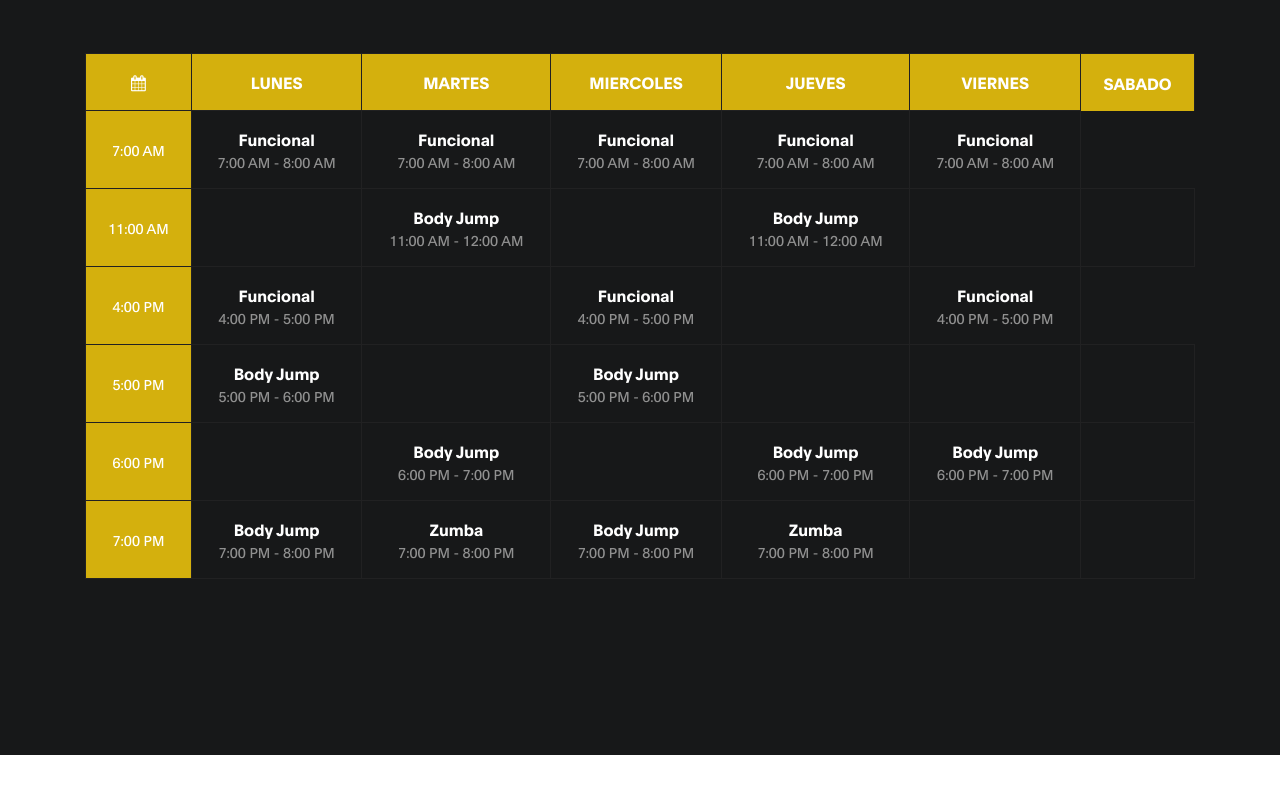
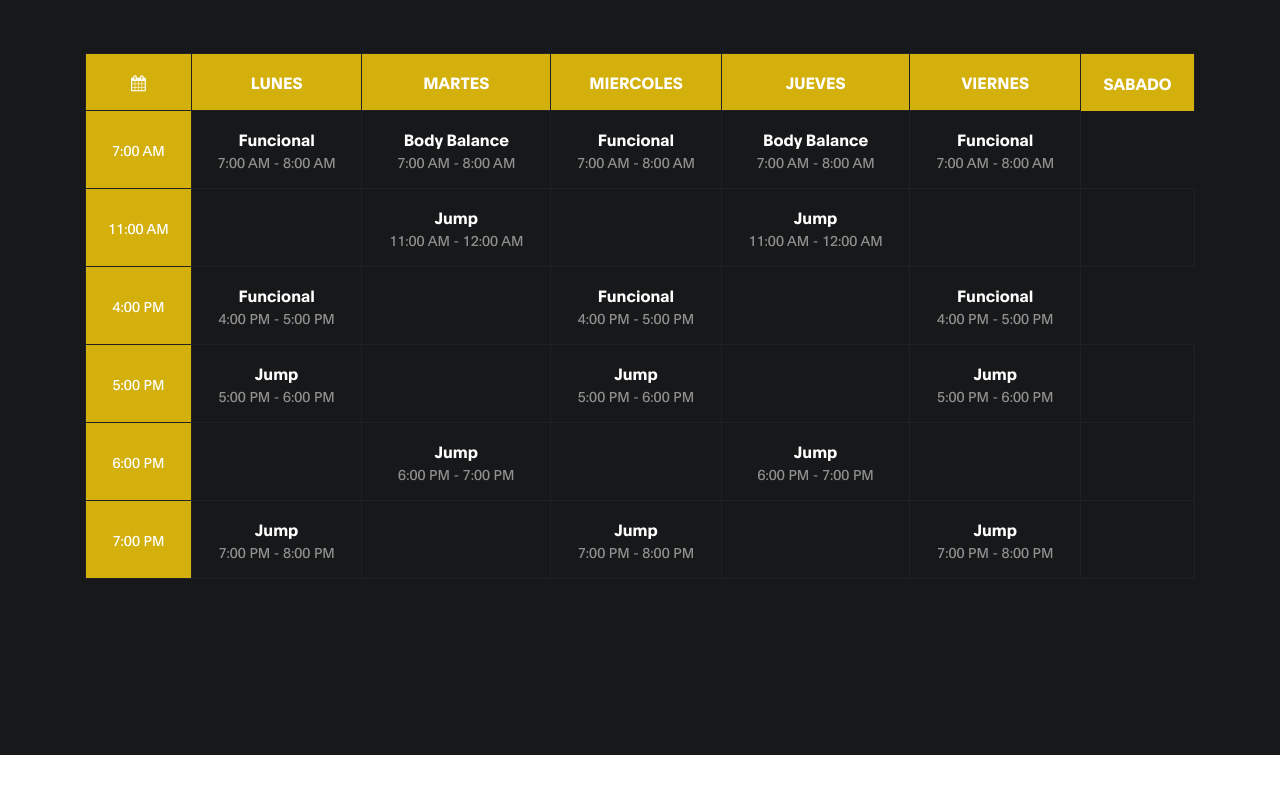
Before and after one commit to TomasManazza80/NewStyleGym, a plain HTML site: page index.html in a window 1280 px wide. Shown: the part 3486-4280 px from the top of the page. Drawn offline with Linux system fonts and the light colour scheme.

Commit message:
horarios

```diff
--- a/css/index.css
+++ b/css/index.css
@@ -8,3 +8,28 @@
     height: 200px;
     width: auto;
 }
+
+
+
+
+.designed-by {
+    font-size: 1.2em;
+    color: #000000;
+
+}
+
+.designed-by a {
+
+    border-radius: 10%;
+    color: #fbf0f0;
+    font-weight: bold;
+    border-bottom: 2px solid #1e90ff;
+    transition: color 0.3s ease, border-bottom-color 0.3s ease;
+}
+
+.designed-by a:hover {
+
+    background-color:blue;
+    color: #ff9900;
+    border-bottom-color: #ff6347;
+}
--- a/css/tooplate-gymso-style.css
+++ b/css/tooplate-gymso-style.css
@@ -770,7 +770,7 @@ contenedor de personal
 
 
   .copyright-text {
-    font-size: 200px;
+    font-size: 14px;
     color: #666;
     text-align: center;
     margin-bottom: 20px;
--- a/index.html
+++ b/index.html
@@ -301,7 +301,7 @@ https://www.tooplate.com/view/2119-gymso-fitness
                                                 <span>7:00 am - 8:00 am</span>
                                             </td>
                                             <td>
-                                                <strong>Funcional</strong>
+                                                <strong>Body Balance</strong>
                                                 <span>7:00 am - 8:00 am</span>
                                             </td>
                                             <td>
@@ -309,7 +309,7 @@ https://www.tooplate.com/view/2119-gymso-fitness
                                                 <span>7:00 am - 8:00 am</span>
                                             </td>
                                             <td>
-                                                <strong>Funcional</strong>
+                                                <strong>Body Balance</strong>
                                                 <span>7:00 am - 8:00 am</span>
                                             </td>
                                             <td>
@@ -322,12 +322,12 @@ https://www.tooplate.com/view/2119-gymso-fitness
                                             <td><small>11:00 am</small></td>
                                             <td></td>
                                             <td>
-                                                <strong>Body Jump</strong>
+                                                <strong>Jump</strong>
                                                 <span>11:00 am - 12:00 am</span>
                                             </td>
                                             <td></td>
                                             <td>
-                                                <strong>Body Jump</strong>
+                                                <strong>Jump</strong>
                                                 <span>11:00 am - 12:00 am</span>
                                             </td>
                                             <td></td>
@@ -355,18 +355,21 @@ https://www.tooplate.com/view/2119-gymso-fitness
                                          <tr>
                                             <td><small>5:00 pm</small></td>
                                             <td>
-                                                <strong>Body Jump</strong>
+                                                <strong>Jump</strong>
                                                 <span>5:00 pm - 6:00 pm</span>
                                             </td>
                                             <td>
 
                                             </td>
                                             <td>
-                                                <strong>Body Jump</strong>
+                                                <strong>Jump</strong>
                                                 <span>5:00 pm - 6:00 pm</span>
                                             </td>
                                             <td></td>
-                                            <td></td>
+                                            <td>
+                                                <strong>Jump</strong>
+                                                <span>5:00 pm - 6:00 pm</span>
+                                            </td>
                                             <td></td>
                                          </tr>
 
@@ -375,18 +378,15 @@ https://www.tooplate.com/view/2119-gymso-fitness
                                             <td><small>6:00 pm</small></td>
                                             <td></td>
                                             <td>
-                                                <strong>Body Jump</strong>
+                                                <strong>Jump</strong>
                                                 <span>6:00 pm - 7:00 pm</span>
                                             </td>
                                             <td></td>
                                             <td>
-                                                <strong>Body Jump</strong>
+                                                <strong>Jump</strong>
                                                 <span>6:00 pm - 7:00 pm</span>
                                             </td>
-                                            <td>
-                                                <strong>Body Jump</strong>
-                                                <span>6:00 pm - 7:00 pm</span>
-                                            </td>
+                                            <td></td>
                                             <td></td>
                                          </tr>
 
@@ -395,22 +395,19 @@ https://www.tooplate.com/view/2119-gymso-fitness
                                          <tr>
                                             <td><small>7:00 pm</small></td>
                                             <td>
-                                                <strong>Body Jump</strong>
-                                                <span>7:00 pm - 8:00 pm</span>
-                                            </td>
-                                            <td>
-                                                <strong>Zumba</strong>
-                                                <span>7:00 pm - 8:00 pm</span>
-                                            </td>
-                                            <td>
-                                                <strong>Body Jump</strong>
-                                                <span>7:00 pm - 8:00 pm</span>
-                                            </td>
-                                            <td>
-                                                <strong>Zumba</strong>
+                                                <strong>Jump</strong>
                                                 <span>7:00 pm - 8:00 pm</span>
                                             </td>
                                             <td></td>
+                                            <td>
+                                                <strong>Jump</strong>
+                                                <span>7:00 pm - 8:00 pm</span>
+                                            </td>
+                                            <td></td>
+                                            <td>
+                                                <strong>Jump</strong>
+                                                <span>7:00 pm - 8:00 pm</span>
+                                            </td>
                                             <td></td>
                                          </tr>
 
@@ -469,18 +466,21 @@ https://www.tooplate.com/view/2119-gymso-fitness
                     <div class="ml-auto col-lg-4 col-md-5">
                         <p class="copyright-text">Copyright &copy; 2024 New Style Gym. </p>
 
-                      <p>Design: <a href="https://www.linkedin.com/in/tomasmanazza/"> Tomás Manazza</a></p>
+
                     </div>
 
                     <div class="d-flex justify-content-center mx-auto col-lg-5 col-md-7 col-12">
                         <p class="mr-4">
                             <i class="fa fa-envelope-o mr-1"></i>
                             <a href="#">sleagus_4@gmail.com</a>
+
                         </p>
 
                         <p><i class="fa fa-phone mr-1"></i> 342-5406918</p>
+
+
                     </div>
-
+                    <p class="designed-by">Designed by: <a href="https://www.linkedin.com/in/tomasmanazza/">Tomás Manazza</a>
                </div>
           </div>
      </footer>
```
